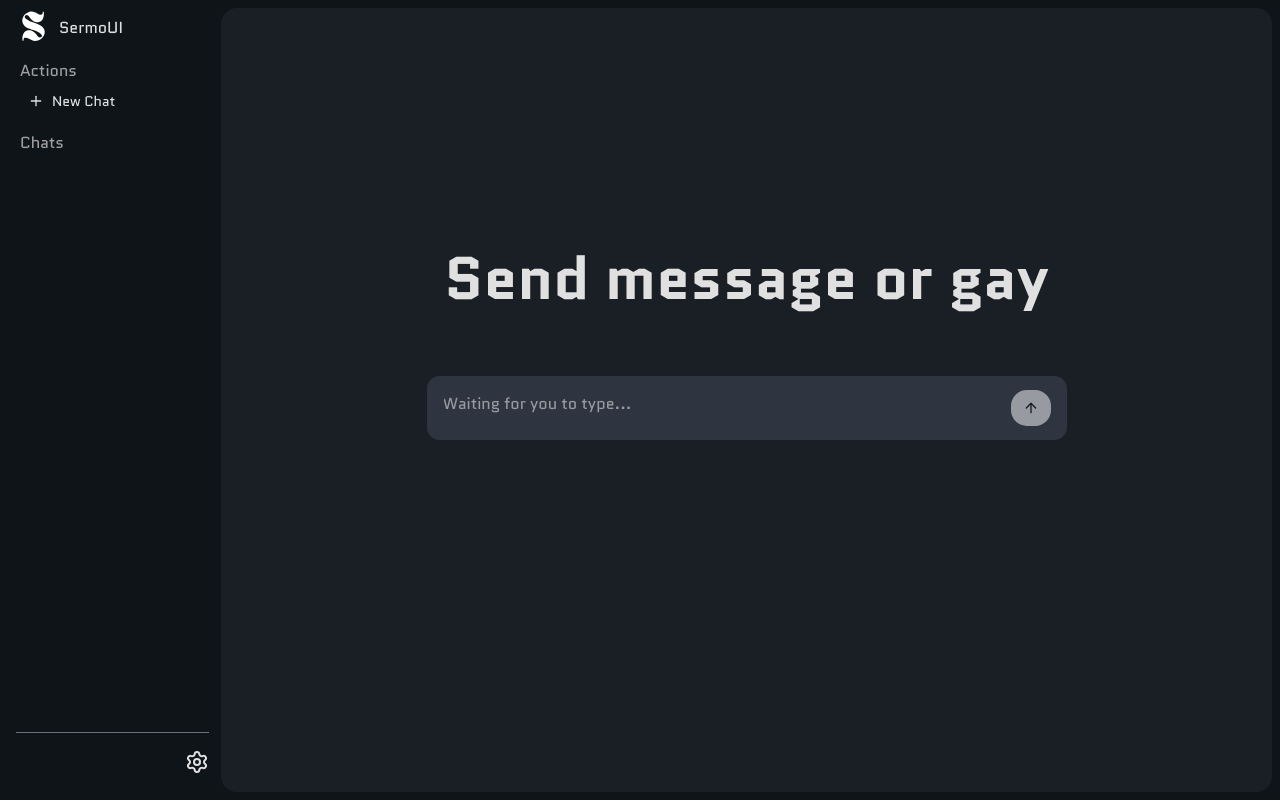
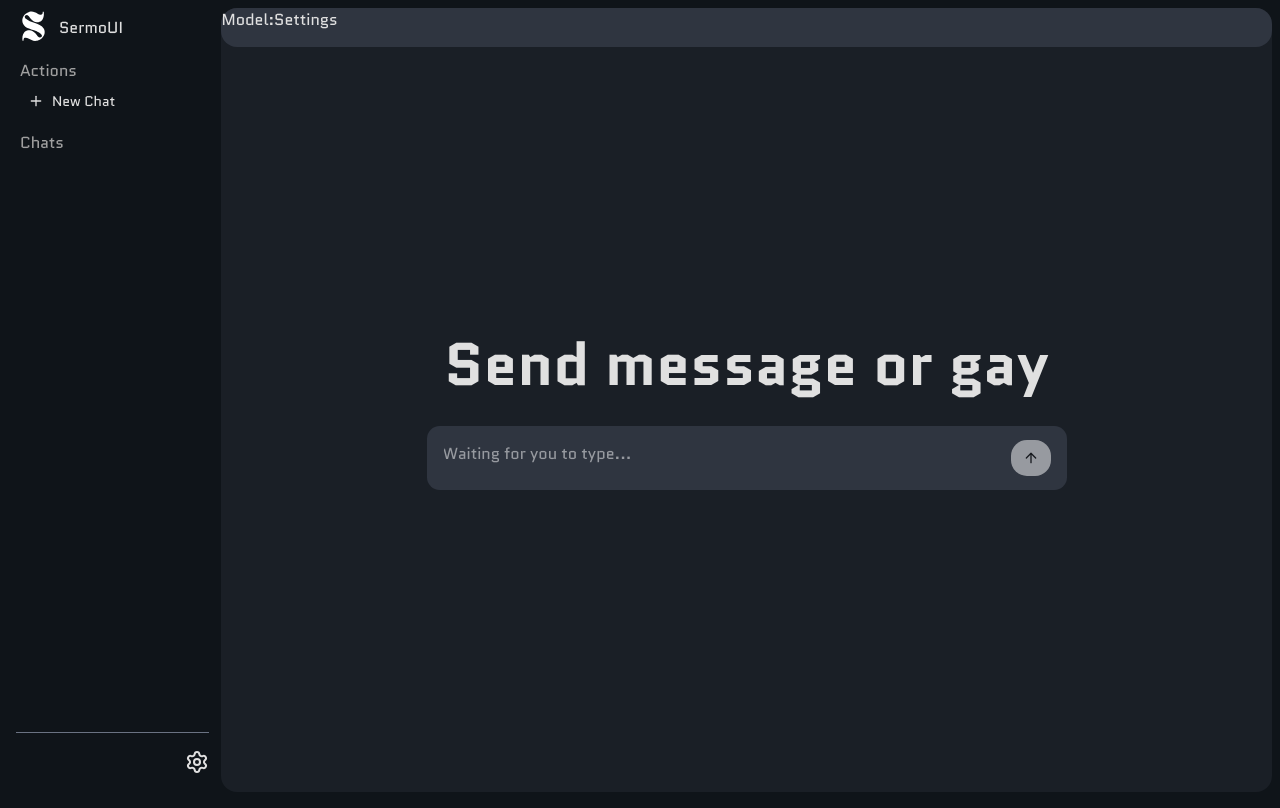
Before and after one commit to thecentinol/SermoUI, a React (Vite) app: page / in a window 1280 px wide. Built offline with nearby package versions, Linux system fonts and the light colour scheme.

Commit message:
refactor: chat & chat-view
Better to have the Input inside the main component, fix some styling
issues & respect the height of the header in layout

```diff
--- a/src/components/chat-view.tsx
+++ b/src/components/chat-view.tsx
@@ -6,11 +6,13 @@ import remarkGfm from "remark-gfm";
 import { Button } from "@/components/ui/button";
 import { useChatStore } from "@/stores/chatStore";
 
-export default function ChatView() {
+export default function ChatView({ disabled }: { disabled?: boolean }) {
 	const params = useParams();
 	const chatId = params?.chatId;
 	const { chats, sendChatMsg, isLoading } = useChatStore();
 	const scrollRef = useRef<HTMLDivElement>(null);
+	const [message, setMessage] = useState("");
+	const textareaRef = useRef<HTMLTextAreaElement>(null);
 
 	const currChat = chatId ? chats.find((c) => c.id === chatId) : null;
 	const messages = useMemo(() => currChat?.messages || [], [currChat]);
@@ -21,14 +23,29 @@ export default function ChatView() {
 		}
 	}, [messages]);
 
-	const handleSendMsg = async (content: string) => {
-		await sendChatMsg(chatId || null, content);
+	const adjustHeight = () => {
+		const textarea = textareaRef.current;
+		if (textarea) {
+			textarea.style.height = "auto";
+			const contentHeight = textarea.scrollHeight;
+			const maxHeight =
+				typeof window !== "undefined" ? window.innerHeight * 0.4 : 200;
+			textarea.style.height = Math.min(contentHeight, maxHeight) + "px";
+		}
+	};
+
+	const handleSend = async (message: string) => {
+		if (message.trim() && !disabled) {
+			await sendChatMsg(chatId || null, message);
+			setMessage("");
+			setTimeout(adjustHeight, 0);
+		}
 	};
 
 	return (
-		<div className="flex flex-1 h-full">
+		<div className="flex flex-1 h-[95%]">
 			<div className="flex-1 flex justify-center items-center">
-				<div className="flex flex-col h-full w-[50vw] relative">
+				<div className="flex flex-col h-full w-[50vw]">
 					<div
 						ref={scrollRef}
 						className="flex-1 overflow-y-auto scrollbar-hide p-4 pb-32"
@@ -52,61 +69,16 @@ export default function ChatView() {
 								</div>
 							</div>
 						))}
-						{/* <div className="text-white bg-(--surface) ml-auto w-[7vw] rounded-2xl flex gap-2 p-1"> */}
-						{/* 	<Copy className="w-5 h-5 cursor-pointer" /> */}
-						{/* 	<Pencil className="w-5 h-5 cursor-pointer" /> */}
-						{/* 	<ChevronLeft className="w-5 h-5 cursor-pointer" /> */}
-						{/* 	<ChevronRight className="w-5 h-5 cursor-pointer" /> */}
-						{/* </div> */}
 					</div>
-					<div className="absolute bottom-4 left-0 w-full">
-						<div className="absolute inset-0 bg-linear-to-l from-(--fg) via-(--fg)/95 to-transparent backdrop-blur-md -z-10" />
-						<Input disabled={isLoading} onSend={handleSendMsg} />
-					</div>
-				</div>
-			</div>
-		</div>
-	);
-}
 
-function Input({
-	onSend,
-	disabled,
-}: {
-	onSend: (message: string) => void;
-	disabled?: boolean;
-}) {
-	const [message, setMessage] = useState("");
-	const textareaRef = useRef<HTMLTextAreaElement>(null);
-
-	const adjustHeight = () => {
-		const textarea = textareaRef.current;
-		if (textarea) {
-			textarea.style.height = "auto";
-			const contentHeight = textarea.scrollHeight;
-			const maxHeight =
-				typeof window !== "undefined" ? window.innerHeight * 0.4 : 200;
-			textarea.style.height = Math.min(contentHeight, maxHeight) + "px";
-		}
-	};
-
-	const handleSend = () => {
-		if (message.trim() && !disabled) {
-			onSend(message);
-			setMessage("");
-			setTimeout(adjustHeight, 0);
-		}
-	};
-
-	return (
 					<div
-			className="flex items-center justify-between mx-auto my-auto m-4 w-full px-4 bg-(--fg-elevated)"
+						className="flex items-center justify-between m-4 w-full px-4 bg-(--fg-elevated)"
 						style={{ borderRadius: "0.8rem" }}
 					>
 						<textarea
 							ref={textareaRef}
 							value={message}
-				disabled={disabled}
+							disabled={isLoading}
 							onChange={(e) => {
 								setMessage(e.target.value);
 								adjustHeight();
@@ -117,17 +89,20 @@ function Input({
 							onKeyDown={async (e) => {
 								if (e.key === "Enter" && !e.shiftKey) {
 									e.preventDefault();
-						handleSend();
+									handleSend(message);
 								}
 							}}
 						/>
 						<Button
 							className="bg-white rounded-2xl"
-				onClick={handleSend}
+							onClick={() => handleSend(message)}
 							disabled={disabled || !message.trim()}
 						>
 							<ArrowUp className="text-black" />
 						</Button>
 					</div>
+				</div>
+			</div>
+		</div>
 	);
 }
--- a/src/components/chat.tsx
+++ b/src/components/chat.tsx
@@ -4,38 +4,9 @@ import { useNavigate } from "react-router-dom";
 import { Button } from "@/components/ui/button";
 import { useChatStore } from "@/stores/chatStore";
 
-export default function Chat() {
+export default function Chat({ disabled }: { disabled: boolean }) {
 	const { sendChatMsg, isLoading } = useChatStore();
 	const navigate = useNavigate();
-
-	const handleSendMsg = async (content: string) => {
-		const newChatId = await sendChatMsg(null, content);
-		if (newChatId) {
-			navigate(`/chat/${newChatId}`);
-		}
-	};
-
-	return (
-		<div className="flex flex-1 text-(--text)">
-			<div className="flex-1 flex justify-center items-center">
-				<div className="flex flex-col h-screen w-[50vw] relative">
-					<a className="text-6xl w-full font-extrabold absolute top-[30%] left-1/2 -translate-x-1/2 text-center">
-						Send message or gay
-					</a>
-					<Input disabled={isLoading} onSend={handleSendMsg} />
-				</div>
-			</div>
-		</div>
-	);
-}
-
-function Input({
-	onSend,
-	disabled,
-}: {
-	onSend: (message: string) => void;
-	disabled?: boolean;
-}) {
 	const [message, setMessage] = useState("");
 	const textareaRef = useRef<HTMLTextAreaElement>(null);
 
@@ -50,23 +21,31 @@ function Input({
 		}
 	};
 
-	const handleSubmit = () => {
+	const handleSend = async (message: string) => {
 		if (message.trim() && !disabled) {
-			onSend(message);
+			const newChatId = await sendChatMsg(null, message);
+			if (newChatId) {
+				navigate(`/chat/${newChatId}`);
+			}
 			setMessage("");
 			setTimeout(adjustHeight, 0);
 		}
 	};
 
 	return (
+		<div className="flex flex-1 text-(--text) h-[95%]">
+			<div className="flex-1 flex justify-center items-center">
+				<div className="flex flex-col h-full w-[50vw] gap-4 items-center justify-center text-center">
+					<a className="text-6xl w-full font-extrabold">Send message or gay</a>
+
 					<div
-			className="flex items-center justify-between mx-auto my-auto m-4 w-full px-4 bg-(--fg-elevated)"
+						className="flex items-center justify-between m-4 w-full px-4 bg-(--fg-elevated)"
 						style={{ borderRadius: "0.8rem" }}
 					>
 						<textarea
 							ref={textareaRef}
 							value={message}
-				disabled={disabled}
+							disabled={isLoading}
 							onChange={(e) => {
 								setMessage(e.target.value);
 								adjustHeight();
@@ -77,17 +56,20 @@ function Input({
 							onKeyDown={async (e) => {
 								if (e.key === "Enter" && !e.shiftKey) {
 									e.preventDefault();
-						handleSubmit();
+									handleSend(message);
 								}
 							}}
 						/>
 						<Button
 							className="bg-white rounded-2xl"
-				onClick={handleSubmit}
+							onClick={() => handleSend(message)}
 							disabled={disabled || !message.trim()}
 						>
 							<ArrowUp className="text-black" />
 						</Button>
 					</div>
+				</div>
+			</div>
+		</div>
 	);
 }
--- a/src/components/layout.tsx
+++ b/src/components/layout.tsx
@@ -5,9 +5,13 @@ import { ThemeProvider } from "@/providers/themeProvider";
 export default function Layout() {
 	return (
 		<ThemeProvider>
-			<div className="flex w-screen h-screen bg-(--bg) p-2">
+			<div className="flex w-screen h-screen bg-(--bg) p-2 overflow-auto">
 				<Sidebar />
 				<main className="w-full h-full bg-(--fg) rounded-2xl">
+					<header className="flex w-full h-[5%] bg-(--fg-elevated) rounded-2xl text-(--text)">
+						<p>Model: </p>
+						<p>Settings</p>
+					</header>
 					<Outlet />
 				</main>
 			</div>
--- a/src/components/sidebar.tsx
+++ b/src/components/sidebar.tsx
@@ -80,6 +80,7 @@ export default function Sidebar() {
 									onKeyDown={(e) => {
 										if (e.key === "Enter") {
 											renameChat(c.id, draftTitle.trim());
+											setRenamingChatId(null);
 										}
 										if (e.key === "Escape") {
 											setRenamingChatId(null);
--- a/src/index.css
+++ b/src/index.css
@@ -4,7 +4,8 @@
 
 /* Fonts */
 :root {
-	font-family: "Quantico", system-ui, sans-serif
+	font-family: "Quantico", system-ui, sans-serif;
+	background: var(--bg)
 }
 
 /* Hide scrollbar for Chrome, Safari and Opera */
```
Lines whose indentation alone changed are shown as unchanged.
